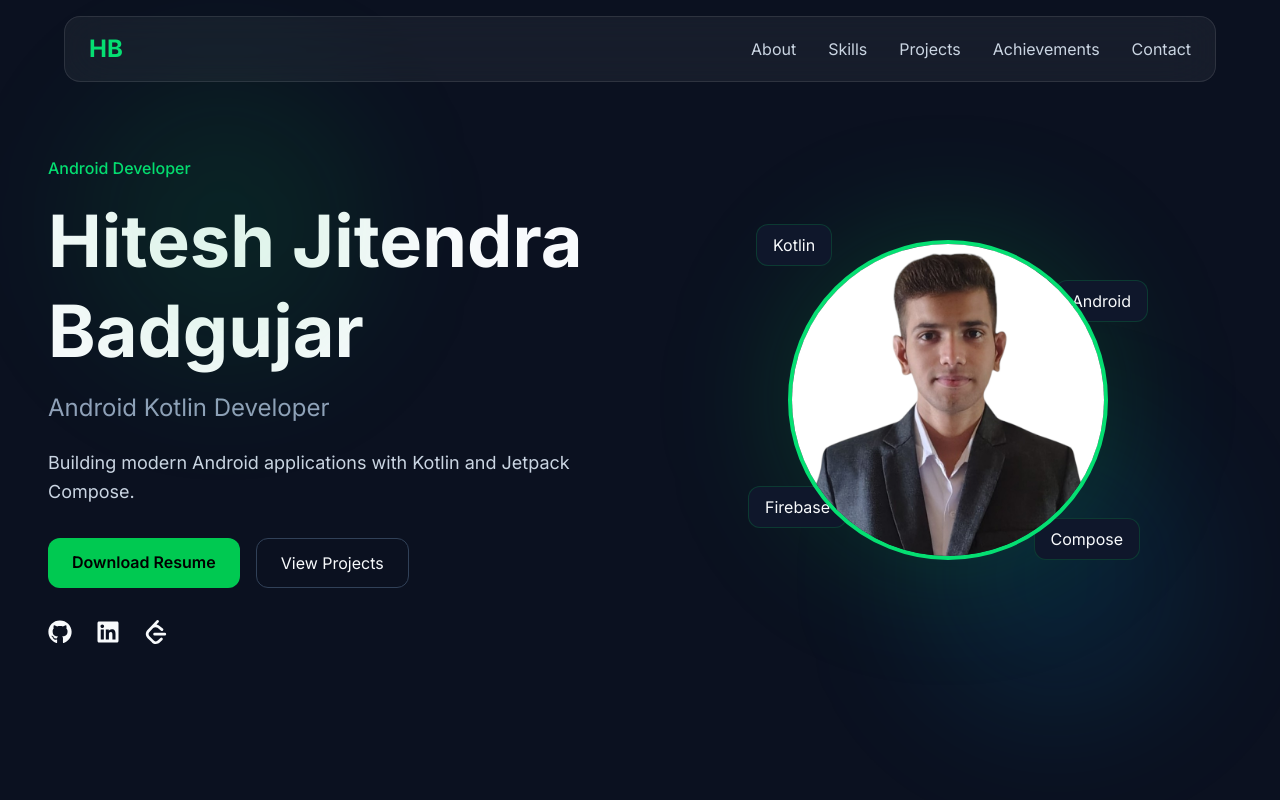
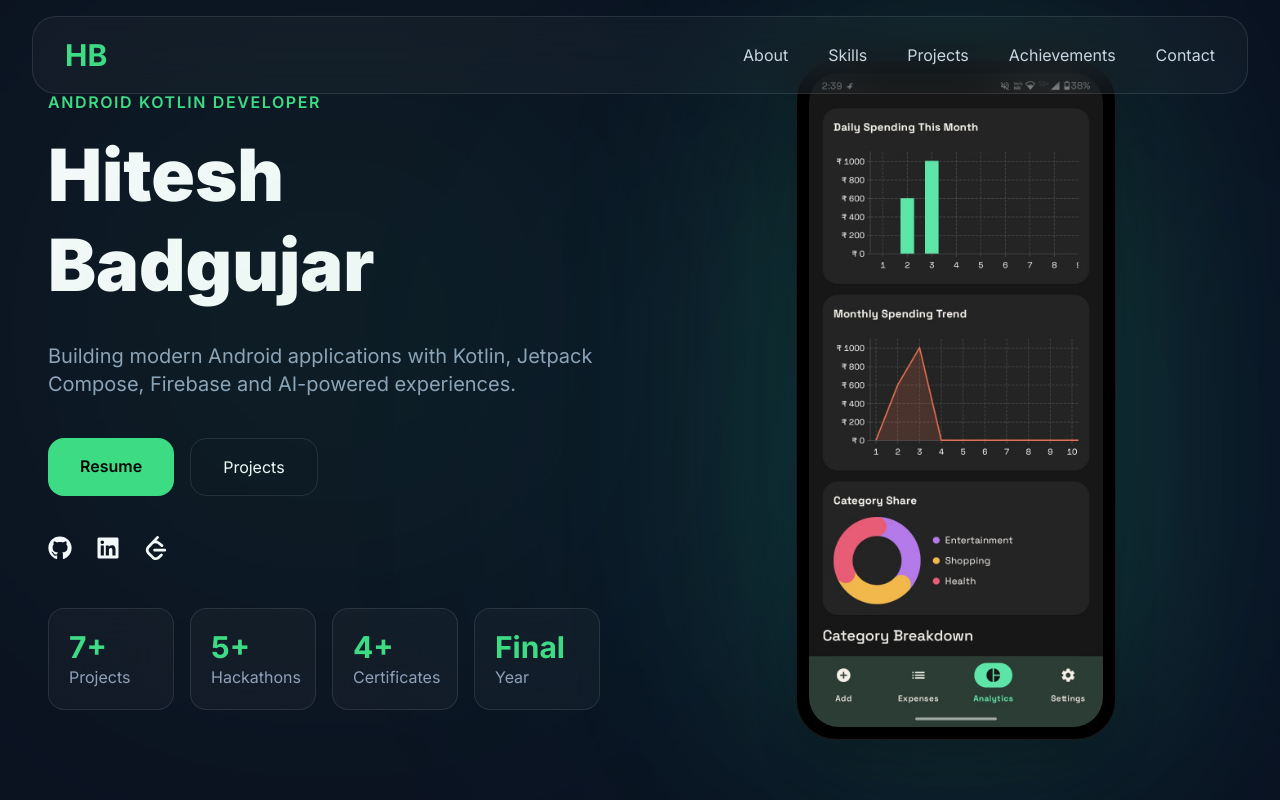
Before and after one commit to Hitesh-1501/portfolio, a React (Vite) app: page / in a window 1280 px wide. Shown: the top 800 px of the page. Built offline with nearby package versions, Linux system fonts and the light colour scheme.

Commit message:
Redesign hero section with premium layout and app showcase

```diff
--- /dev/null
+++ b/src/components/HeroStats.jsx
@@ -0,0 +1,56 @@
+const stats = [
+  {
+    value: "7+",
+    title: "Projects"
+  },
+  {
+    value: "5+",
+    title: "Hackathons"
+  },
+  {
+    value: "4+",
+    title: "Certificates"
+  },
+  {
+    value: "Final",
+    title: "Year"
+  }
+]
+
+const HeroStats = () => {
+  return (
+    <div
+      className="
+      grid
+      grid-cols-2
+      lg:grid-cols-4
+      gap-4
+      mt-12
+    "
+    >
+      {stats.map((item) => (
+        <div
+          key={item.title}
+          className="
+          backdrop-blur-xl
+          bg-white/[0.03]
+          border
+          border-white/10
+          rounded-2xl
+          p-5
+        "
+        >
+          <h3 className="text-3xl font-bold text-[#3DDC84]">
+            {item.value}
+          </h3>
+
+          <p className="text-slate-400">
+            {item.title}
+          </p>
+        </div>
+      ))}
+    </div>
+  )
+}
+
+export default HeroStats
--- a/src/components/Navbar.jsx
+++ b/src/components/Navbar.jsx
@@ -1,11 +1,11 @@
-import { motion } from "framer-motion"
+import { motion } from "framer-motion";
 
 const Navbar = () => {
   return (
     <motion.nav
-      initial={{ y: -80 }}
+      initial={{ y: -100 }}
       animate={{ y: 0 }}
-      transition={{ duration: 0.6 }}
+      transition={{ duration: 0.7 }}
       className="
         fixed
         top-4
@@ -13,41 +13,24 @@ const Navbar = () => {
         -translate-x-1/2
         z-50
         w-[95%]
-        max-w-6xl
+        max-w-7xl
       "
     >
       <div
         className="
           backdrop-blur-xl
-          bg-white/5
-          border
-          border-white/10
-          rounded-2xl
-          px-6
-          py-4
-          flex
-          items-center
-          justify-between
+          bg-white/[0.03]
+          border border-white/10
+          rounded-3xl
+          px-8 py-5
+          flex items-center justify-between
         "
       >
-        <div
-          className="
-            text-green-400
-            font-bold
-            text-2xl
-          "
-        >
+        <div className="font-bold text-3xl text-[#3DDC84]">
           HB
         </div>
 
-        <div
-          className="
-            hidden
-            md:flex
-            gap-8
-            text-slate-300
-          "
-        >
+        <div className="hidden lg:flex gap-10 text-slate-300">
           <a href="#about">About</a>
           <a href="#skills">Skills</a>
           <a href="#projects">Projects</a>
@@ -56,7 +39,7 @@ const Navbar = () => {
         </div>
       </div>
     </motion.nav>
-  )
-}
+  );
+};
 
-export default Navbar
+export default Navbar;
--- /dev/null
+++ b/src/components/PhoneMockup.jsx
@@ -0,0 +1,46 @@
+import analytics from "../assets/images/analytics.png"
+
+const PhoneMockup = () => {
+  return (
+    <div
+      className="
+      relative
+      w-[320px]
+      mx-auto
+    "
+    >
+      <div
+        className="
+        absolute
+        inset-0
+        bg-[#3DDC84]
+        blur-[120px]
+        opacity-20
+      "
+      />
+
+      <div
+        className="
+        relative
+        rounded-[40px]
+        border
+        border-white/10
+        bg-black
+        p-3
+        shadow-2xl
+      "
+      >
+        <img
+          src={analytics}
+          alt="AI Expense Tracker"
+          className="
+          rounded-[30px]
+          w-full
+        "
+        />
+      </div>
+    </div>
+  )
+}
+
+export default PhoneMockup
--- a/src/sections/Hero.jsx
+++ b/src/sections/Hero.jsx
@@ -1,103 +1,117 @@
 import { motion } from "framer-motion"
+
 import {
   FaGithub,
-  FaLinkedin,
+  FaLinkedin
 } from "react-icons/fa"
 
 import { SiLeetcode } from "react-icons/si"
 
 import Container from "../components/Container"
+import HeroStats from "../components/HeroStats"
+import PhoneMockup from "../components/PhoneMockup"
+
 import { personalInfo } from "../data/portfolioData"
-
-import profileImage from "../assets/images/hitesh_photo.png"
-import FloatingTech from "../components/FloatingTech"
 
 const Hero = () => {
   return (
-    <section className="relative min-h-screen overflow-hidden flex items-center">
+    <section
+      className="
+      min-h-screen
+      relative
+      overflow-hidden
+      flex
+      items-center
+    "
+    >
+      {/* Background */}
 
-      {/* Background Blob 1 */}
+      <div
+        className="
+        absolute
+        top-0
+        left-0
+        w-full
+        h-full
+      "
+      >
         <div
           className="
           absolute
           top-20
           left-20
-        w-72
-        h-72
-        rounded-full
-        bg-green-500/10
-        blur-3xl
+          w-[500px]
+          h-[500px]
+          bg-[#3DDC84]
+          opacity-10
+          blur-[180px]
         "
         />
 
-      {/* Background Blob 2 */}
         <div
           className="
           absolute
           bottom-20
           right-20
-        w-72
-        h-72
-        rounded-full
-        bg-sky-500/10
-        blur-3xl
+          w-[500px]
+          h-[500px]
+          bg-cyan-500
+          opacity-10
+          blur-[180px]
         "
         />
+      </div>
 
       <Container>
-
-        <div className="grid lg:grid-cols-2 gap-12 items-center">
-
-          {/* Left Side */}
+        <div
+          className="
+          grid
+          lg:grid-cols-2
+          gap-20
+          items-center
+        "
+        >
+          {/* Left */}
 
           <motion.div
-            initial={{ opacity: 0, y: 60 }}
-            animate={{ opacity: 1, y: 0 }}
+            initial={{ opacity: 0, x: -60 }}
+            animate={{ opacity: 1, x: 0 }}
             transition={{ duration: 0.8 }}
           >
+            <span
+              className="
+              text-[#3DDC84]
+              font-semibold
+              tracking-widest
+            "
+            >
+              ANDROID KOTLIN DEVELOPER
+            </span>
+
+            <h1
+              className="
+              text-6xl
+              lg:text-7xl
+              font-black
+              mt-4
+              leading-tight
+            "
+            >
+              Hitesh
+              <br />
+              Badgujar
+            </h1>
 
             <p
               className="
-              text-green-400
-              font-medium
-              mb-4
-            "
-            >
-              Android Developer
-            </p>
-
-            <h1
-              className="
-              text-5xl
-              lg:text-7xl
-              font-bold
-              leading-tight
-            "
-            >
-              {personalInfo.name}
-            </h1>
-
-            <h2
-              className="
+              text-xl
               text-slate-400
-              text-xl
-              lg:text-2xl
-              mt-4
-            "
-            >
-              {personalInfo.title}
-            </h2>
-
-            <p
-              className="
-              text-slate-300
-              mt-6
-              text-lg
-              leading-relaxed
+              mt-8
               max-w-xl
             "
             >
-              {personalInfo.tagline}
+              Building modern Android applications with Kotlin,
+              Jetpack Compose, Firebase and AI-powered experiences.
             </p>
 
             {/* Buttons */}
@@ -107,55 +121,45 @@ const Hero = () => {
               flex
               flex-wrap
               gap-4
-              mt-8
+              mt-10
             "
             >
-
               <a
                 href="/hitesh_resume.pdf"
-                target="_blank"
                 className="
-                px-6
-                py-3
-                rounded-xl
-                bg-green-500
+                bg-[#3DDC84]
                 text-black
                 font-semibold
-                hover:scale-105
-                transition
+                px-8 py-4
+                rounded-2xl
               "
               >
-                Download Resume
+                Resume
               </a>
 
               <a
                 href="#projects"
                 className="
-                px-6
-                py-3
-                rounded-xl
                 border
-                border-slate-700
-                hover:bg-slate-800
-                transition
+                border-white/10
+                px-8 py-4
+                rounded-2xl
               "
               >
-                View Projects
+                Projects
               </a>
-
             </div>
 
-            {/* Socials */}
+            {/* Social */}
 
             <div
               className="
               flex
               gap-6
-              mt-8
               text-2xl
+              mt-10
             "
             >
-
               <a href={personalInfo.github}>
                 <FaGithub />
               </a>
@@ -167,61 +171,21 @@ const Hero = () => {
               <a href={personalInfo.leetcode}>
                 <SiLeetcode />
               </a>
-
             </div>
 
+            <HeroStats />
           </motion.div>
 
-          {/* Right Side */}
+          {/* Right */}
 
           <motion.div
-            initial={{ opacity: 0, scale: 0.8 }}
-            animate={{ opacity: 1, scale: 1 }}
+            initial={{ opacity: 0, x: 60 }}
+            animate={{ opacity: 1, x: 0 }}
             transition={{ duration: 0.8 }}
-            className="
-            flex
-            justify-center
-          "
           >
-
-            <div
-              className="
-              relative
-            "
-            >
-
-              <div
-                className="
-                absolute
-                inset-0
-                rounded-full
-                bg-green-500/20
-                blur-3xl
-              "
-              />
-
-              <FloatingTech />
-
-              <img
-                src={profileImage}
-                alt="Hitesh"
-                className="
-                relative
-                w-80
-                h-80
-                object-cover
-                rounded-full
-                border-4
-                border-green-400
-              "
-              />
-
+            <PhoneMockup />
+          </motion.div>
         </div>
-
-          </motion.div>
-
-        </div>
-
       </Container>
     </section>
   )
```
Also changed, not shown: src/App.jsx (line endings or trailing spaces), src/assets/images/analytics.png (added). Lines whose indentation alone changed are shown as unchanged.
